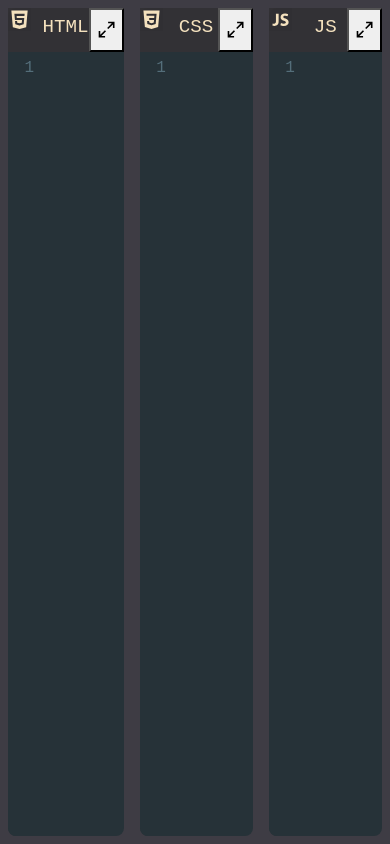
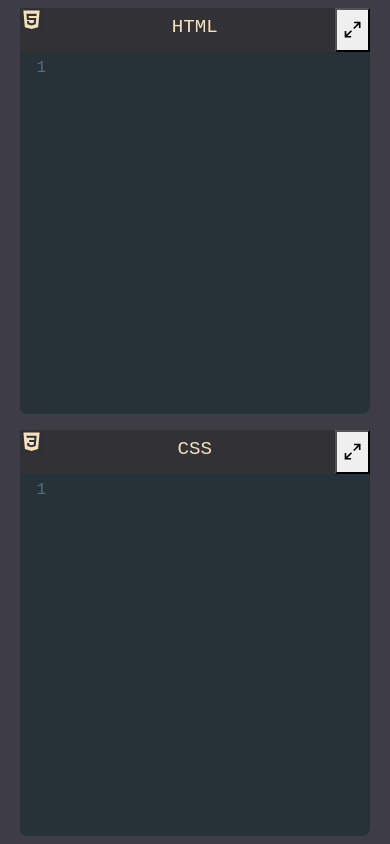
Before and after one commit to sagnik2001/onlinecodeeditor, a React (Create React App) app: page /web in a window 390 px wide. Shown: the top 844 px of the page. Built offline with nearby package versions, Linux system fonts and the light colour scheme.

Commit message:
responsive

```diff
--- a/src/Components/Editor.css
+++ b/src/Components/Editor.css
@@ -5,9 +5,9 @@
   height: 50vh;
   display: flex;
 }
-@media (max-width: 600px){
+@media (max-width: 991px){
 .pane{
-  height: 100vh;
+  height: -webkit-fill-available;
 
 }
 
@@ -19,6 +19,7 @@
   flex-direction: column;
   padding:.5rem;
   background-color:hsl(255,6%,25%);
+  height: 50vh;
 }
 .editor-title{
   display:flex;
--- a/src/Components/WebEditor.js
+++ b/src/Components/WebEditor.js
@@ -27,7 +27,7 @@ const WebEditor=()=>{
   return(
   <>
   <div className="pane top-pane">
-      <Editor
+      {/* <Editor
         buttonicons={<DiHtml5 className="icon"/>}
         language="xml"
         displayName="HTML"
@@ -47,7 +47,38 @@ const WebEditor=()=>{
       displayName="JS"
       value={javascript}
       onChange={SetJavascript}
+      /> */}
+        <div className="container-fluid">
+        <div className="row">
+          <div class="col-lg-4 rempd">
+          <Editor
+        buttonicons={<DiHtml5 className="icon"/>}
+        language="xml"
+        displayName="HTML"
+        value={html}
+        onChange={SetHtml}
       />
+          </div>
+          <main class="col-lg-4 rempd fullrescard">
+          <Editor
+      buttonicons={<DiCss3 className="icon"/>}
+      language="css"
+      displayName="CSS"
+      value={css}
+      onChange={SetCSS}
+      />
+          </main>
+          <main className="col-lg-4 rescard">
+          <Editor
+      buttonicons={<DiJavascript1 className="icon"/>}
+      language="javascript"
+      displayName="JS"
+      value={javascript}
+      onChange={SetJavascript}
+      />
+          </main>
+        </div>
+      </div>
   </div>
   <div className="output-pane pane">
     <iframe
```
Also changed, not shown: src/Components/Editor.js (line endings or trailing spaces), src/Components/Home.css (line endings or trailing spaces), src/Components/Home.js (line endings or trailing spaces), src/Hooks/LocalStorage.js (line endings or trailing spaces).
